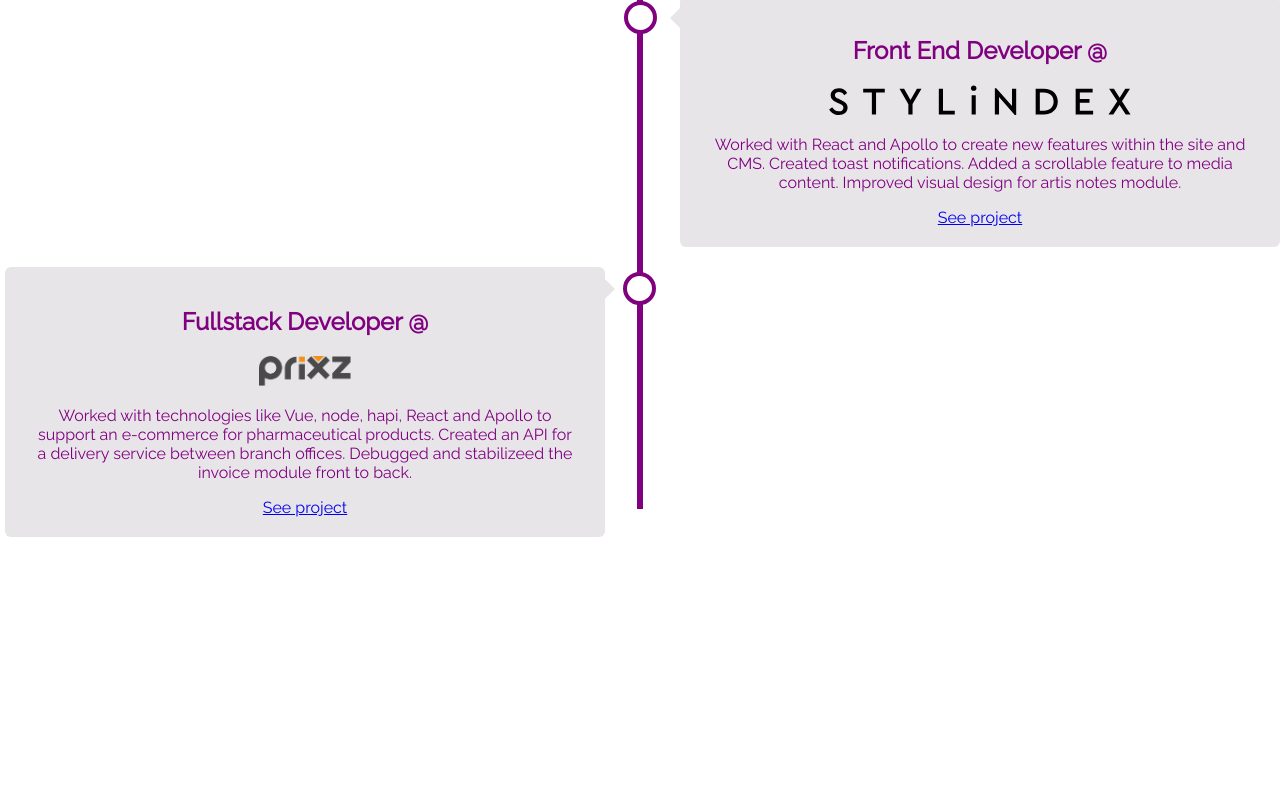
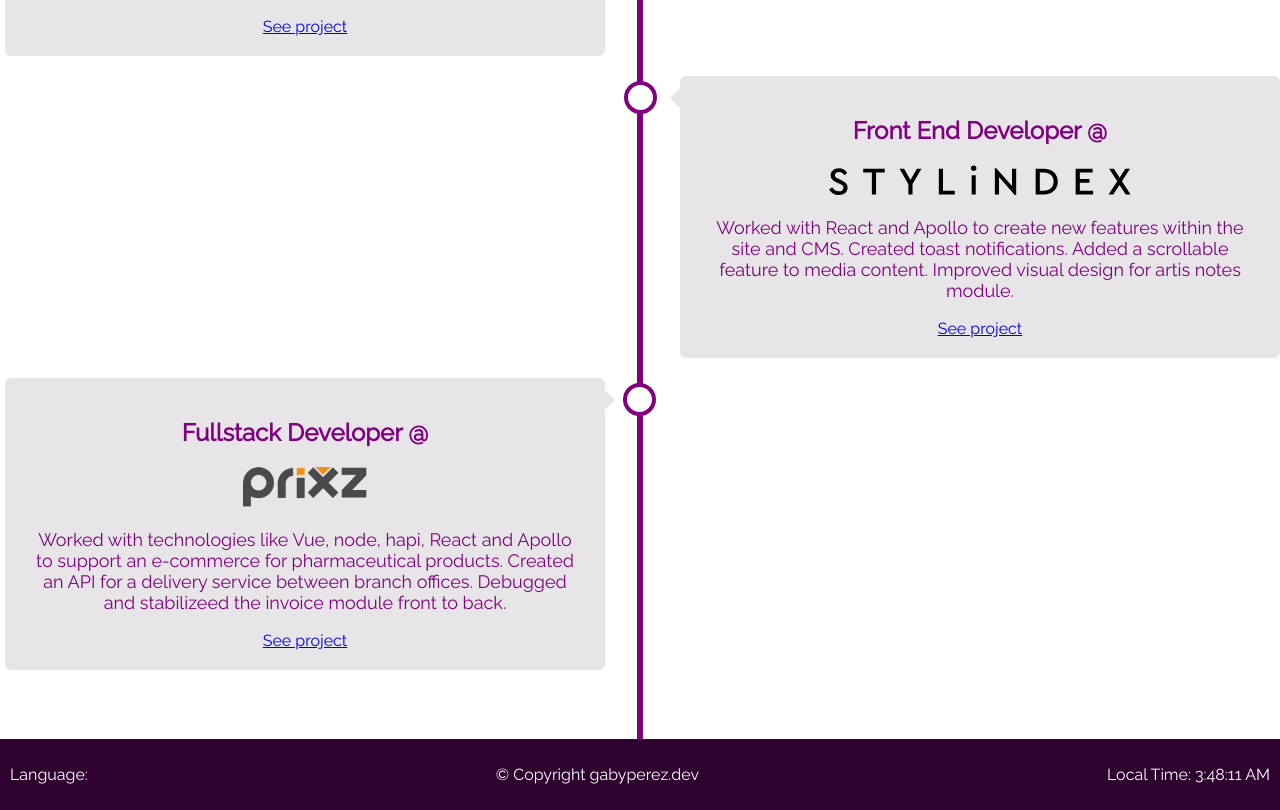
Before and after one commit to gabyperezg/gabyperez-dev, a Next.js app: page / in a window 1280 px wide. Shown: the part 1960-2770 px from the top of the page. Before the commit the page ends 2507 px from the top, so only its background shows below. Built offline with nearby package versions, Linux system fonts and the light colour scheme.

Commit message:
Added footer with clock

```diff
--- /dev/null
+++ b/components/Footer.js
@@ -0,0 +1,35 @@
+import React, { useState } from 'react'
+import styled from 'styled-components'
+import moment from 'moment'
+
+const Main = styled.div`
+  display: flex;
+  justify-content: space-between;
+  color: white;
+  background-color: #2e012e;
+  padding: 10px;
+`
+const Time = styled.span`
+  fonst-size: 20px;
+  font-weight: 400;
+`
+
+const Footer = () => {
+  const [time, setTime] = useState(moment().format('LTS'))
+
+  setInterval(() => {
+    setTime(moment().format('LTS'))
+  }, 1000)
+
+  return (
+    <Main>
+      <p>Language:</p>
+      <p>© Copyright gabyperez.dev</p>
+      <p>
+        Local Time: <Time>{time}</Time>
+      </p>
+    </Main>
+  )
+}
+
+export default Footer
--- a/components/Intro.js
+++ b/components/Intro.js
@@ -5,6 +5,8 @@ const Bio = styled.p`
   color: #8b719c;
   margin: 0;
   padding: 40px;
+  padding-top: 60px;
+  padding-bottom: 60px;
   text-align: center;
   font-size: 26px;
 `
--- a/components/WorkHistory.js
+++ b/components/WorkHistory.js
@@ -12,10 +12,11 @@ const PrixzLogo = styled.img`
 `
 const Timeline = styled.div`
   padding-top: 40px;
-  height: 100vh;
+  height: 120vh;
   position: relative;
   max-width: 1200px;
   margin: 0 auto;
+  margin-top: 30px;
   &:after {
     content: '';
     position: absolute;
@@ -114,8 +115,12 @@ const Content = styled.div`
   position: relative;
   border-radius: 6px;
 `
+
+const ContentText = styled.p`
+  font-size: 18px;
+`
 const LogoPrixz = styled.img`
-  height: 30px;
+  height: 40px;
 `
 const LogoStylindex = styled.img`
   height: 30px;
@@ -148,11 +153,11 @@ const WorkHistory = () => {
               <LogoPrepared src="/preparedLogo.png" />
               <PreparedText> THE PREPARED</PreparedText>
             </ContainerLogoPrepared>
-            <p>
+            <ContentText>
               Working with React embedded in a Wordpress site. Created a CMS in
               React for kits data analysis. Created the kit builder app in React
               following the UI/UX style guidelines.
-            </p>
+            </ContentText>
             <a href="https://theprepared.com/" target="_blank">
               See project
             </a>
@@ -162,12 +167,12 @@ const WorkHistory = () => {
           <Content>
             <h2>Front End Developer @ </h2>
             <LogoStylindex src="/stylindexLogo.svg" />
-            <p>
+            <ContentText>
               Worked with React and Apollo to create new features within the
               site and CMS. Created toast notifications. Added a scrollable
               feature to media content. Improved visual design for artis notes
               module.
-            </p>
+            </ContentText>
             <a href="https://stylindex.com/" target="_blank">
               See project
             </a>
@@ -177,12 +182,12 @@ const WorkHistory = () => {
           <Content>
             <h2>Fullstack Developer @ </h2>
             <LogoPrixz src="/logoPrixz.png" />
-            <p>
+            <ContentText>
               Worked with technologies like Vue, node, hapi, React and Apollo to
               support an e-commerce for pharmaceutical products. Created an API
               for a delivery service between branch offices. Debugged and
               stabilizeed the invoice module front to back.
-            </p>
+            </ContentText>
             <a href="http://old.prixz.com/" target="_blank">
               See project
             </a>
--- a/package.json
+++ b/package.json
@@ -8,6 +8,7 @@
     "start": "next start"
   },
   "dependencies": {
+    "moment": "^2.25.1",
     "next": "9.1.5",
     "react": "16.12.0",
     "react-dom": "16.12.0",
--- a/pages/index.js
+++ b/pages/index.js
@@ -4,6 +4,7 @@ import TypedHeader from '../components/TypedHeader'
 import Intro from '../components/Intro'
 import Skills from '../components/Skills'
 import WorkHistory from '../components/WorkHistory'
+import Footer from '../components/Footer'
 
 const Index = () => (
   <div>
@@ -16,6 +17,7 @@ const Index = () => (
     <Intro />
     <Skills />
     <WorkHistory />
+    <Footer />
   </div>
 )
 
```
Also changed, not shown: 1 other file (tests, documents, lock files or other folders).
